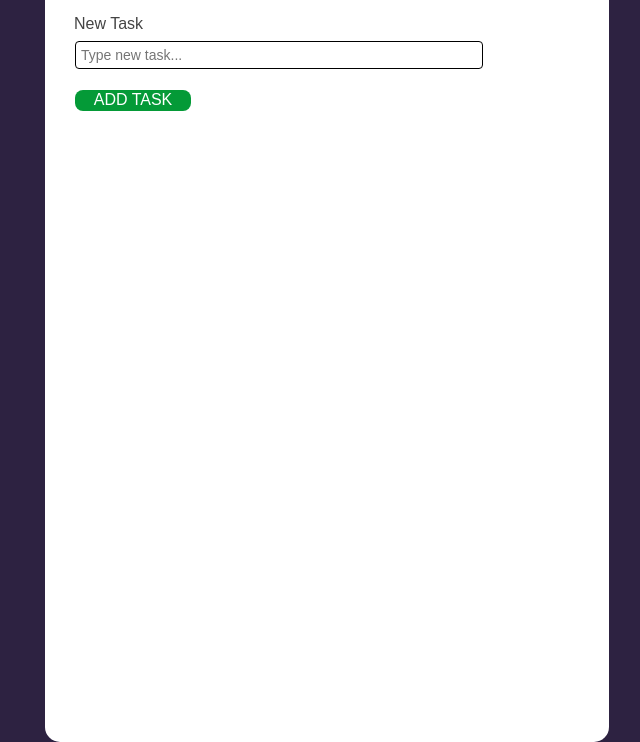
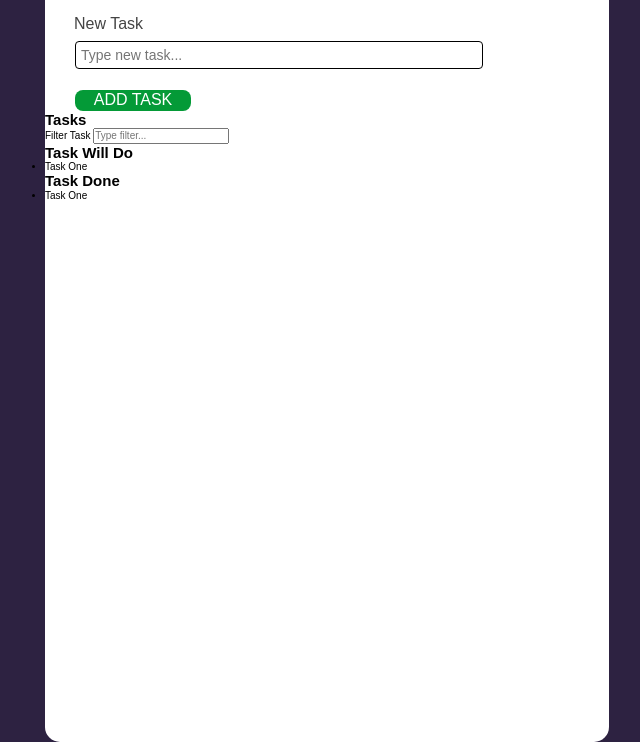
Before and after one commit to DariuszOkonski/js-task-list, a website: page index.html in a window 1280 px wide. Shown: the part 84-826 px from the top of the page, without its empty margins (313-953 px from the left). Drawn offline with nearby package versions, Linux system fonts and the light colour scheme.

Commit message:
add html structure for filter and task-columns

```diff
--- a/index.html
+++ b/index.html
@@ -21,8 +21,34 @@
       <label for="newTask" class="header__label">New Task</label>
       <input type="text" name="newTask" class="header__input" placeholder="Type new task...">
 
-      <button class="btn header__btn">add task</button>
+      <button class="header__btn">add task</button>
     </header>
+
+    <section class="filter">
+      <h2 class="filter__tasks">Tasks</h2>
+      <label for="filter" class="filter__label">Filter Task</label>
+      <input type="text" class="filter__input" placeholder="Type filter...">
+    </section>
+
+    <section class="task-columns">
+      <div class="columns">
+        <h2 class="columns__tasks">Task Will Do</h2>
+        <ul class="columns__items">
+          <li class="columns__item">
+            Task One
+          </li>
+        </ul>
+      </div>
+
+      <div class="columns">
+        <h2 class="columns__tasks">Task Done</h2>
+        <ul class="columns__items">
+          <li class="columns__item">
+            Task One
+          </li>
+        </ul>
+      </div>
+    </section>
 
   </div>
 
```
